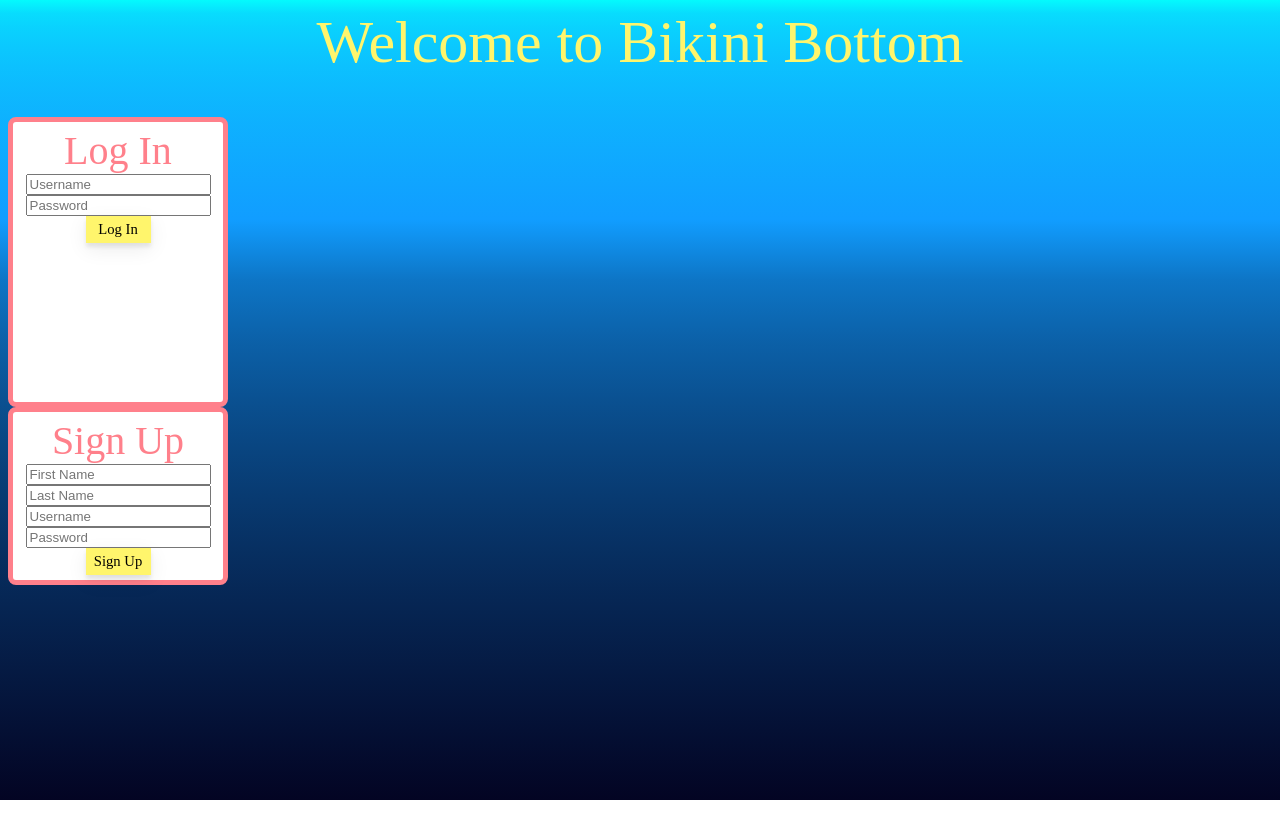
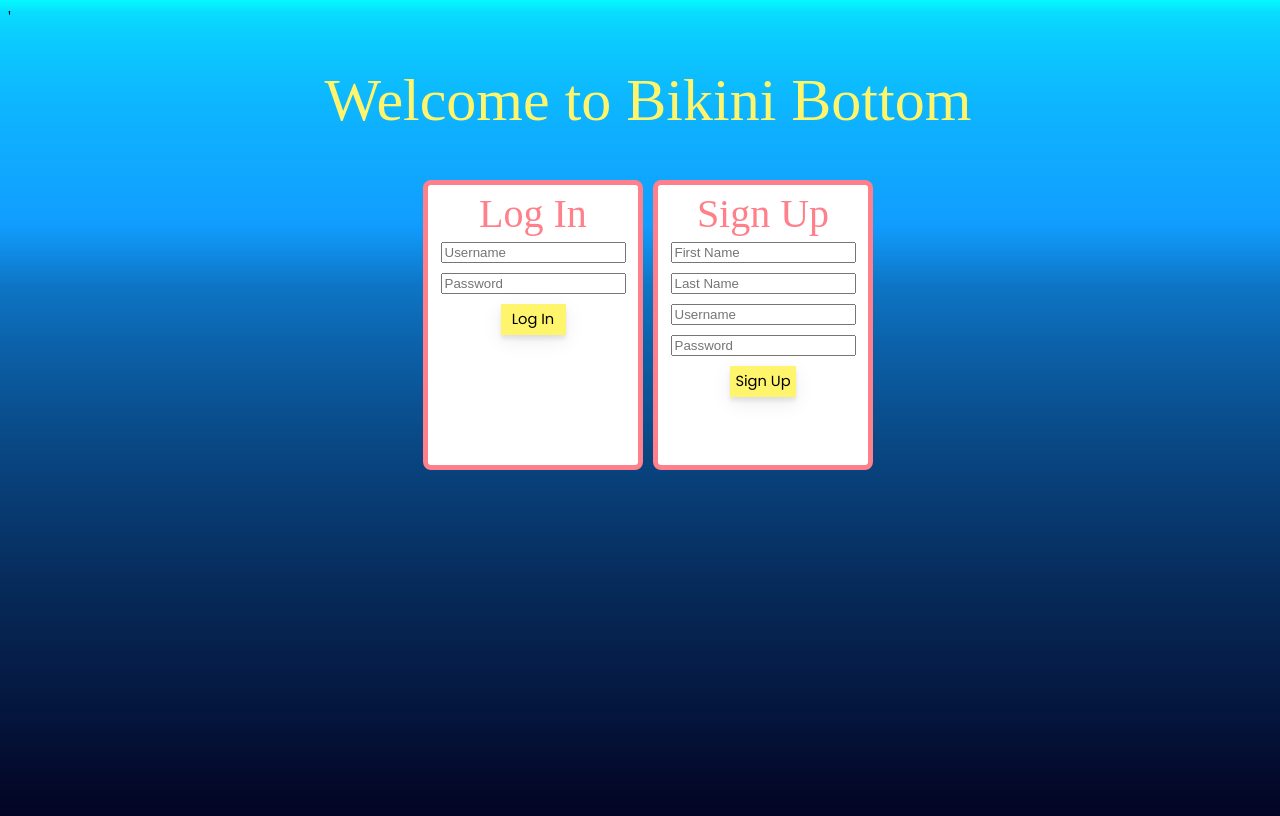
Before and after one commit to argetlam03/small-project-team-5, a PHP site: page / in a window 1280 px wide. Run offline with PHP 8.4, Linux system fonts and the light colour scheme; some web fonts are replaced.

Commit message:
Index centering css

```diff
--- a/css/contacts.css
+++ b/css/contacts.css
@@ -11,7 +11,7 @@ body {
 }
 
 button {
-    background: #FAFAD2;
+    background: #FFF56C;
     box-shadow: 0 4px 4px 0 rgba(0, 0, 0, 0.08), 0 6px 20px 0 rgba(0, 0, 0, 0.08);
     font-size: 14pt;
     font-family: Poppins;
--- a/index.html
+++ b/index.html
@@ -2,7 +2,8 @@
 <head>
 	<title>Bikini Bottom Contacts</title>
     <link rel="preconnect" href="https://fonts.googleapis.com">
-    <link rel="preconnect" href="https://fonts.gstatic.com" crossorigin>
+    <link rel="preconnect" href="https://fonts.gstatic.com" crossorigin>'
+    <link href="https://fonts.googleapis.com/css?family=Poppins" rel="stylesheet">
     <link href="https://fonts.googleapis.com/css2?family=Unlock&display=swap" rel="stylesheet">
 	  <script type="text/javascript" src="js/code.js"></script>
     <link href="css/styles.css" rel="stylesheet">
@@ -30,12 +31,13 @@
 <h1 id="title">Welcome to Bikini Bottom</h1>
 
 
-
+<div id="flexbox">
   <div id="login">
     <span id="login-title">Log In</span>
     <input type="text" id="loginName" placeholder="Username" /><br />
     <input type="password" id="loginPassword" placeholder="Password"/><br />
     <button type="button" id="loginButton" class="buttons" onclick="doLogin();"> Log In </button>
+  </br>
     <span id="loginResult"></span>
 
   </div>
@@ -48,12 +50,17 @@
     <input type="text" id="signupName" placeholder="Username" /><br />
     <input type="password" id="signupPassword" placeholder="Password" /><br />
     <button type="button" id="signupButton" class="buttons" onclick="doSignUp();"> Sign Up </button>
+  </br>
     <span id="signupResult"></span>
+  </div>
 </div>
 
 <style>
 
-
+#flexbox {
+  display: flex;
+  justify-content: center;
+}
 
 button {
     background: #FFF56C;
@@ -86,11 +93,24 @@
   font-weight: 400;
   font-style: normal;
   font-size: 40px;
+  margin: 5px;
 
-
+  input {
+    margin-top: 5px;
+    margin-bottom: 5px;
   }
 
+  button {
+    margin-top: 5px;
+    margin-bottom: 5px;
+  }
+}
 
+#loginResult {
+  font-size: 12pt;
+  font-family: Poppins;
+  color: black;
+}
 
 #signUp {
   color:  #ff808b ;
@@ -111,10 +131,28 @@
   font-weight: 400;
   font-style: normal;
   font-size: 40px;
+  margin: 5px;
 
+  input {
+    margin-top: 5px;
+    margin-bottom: 5px;
+  }
+
+  button {
+    margin-top: 5px;
+    margin-bottom: 5px;
+  }
+}
+
+#signupResult {
+  font-size: 12pt;
+  font-family: Poppins;
+  color: black;
 }
 
 body {
+  width: 100%;
+  height: 100%;
   background: linear-gradient(180deg, #04fafd, 5%, #119dff, 50%, #030423);
 }
 
```
Lines whose indentation alone changed are shown as unchanged.
